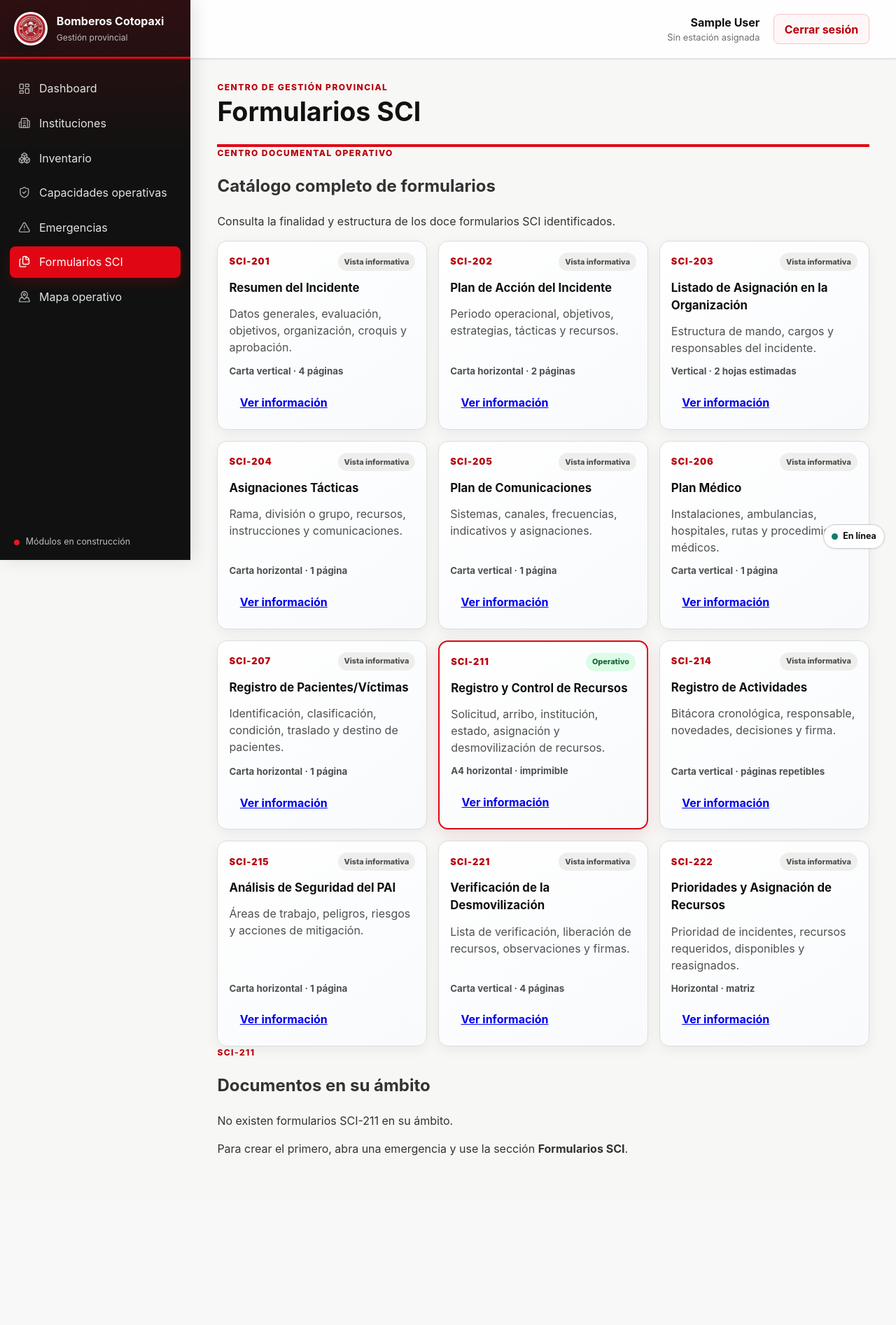
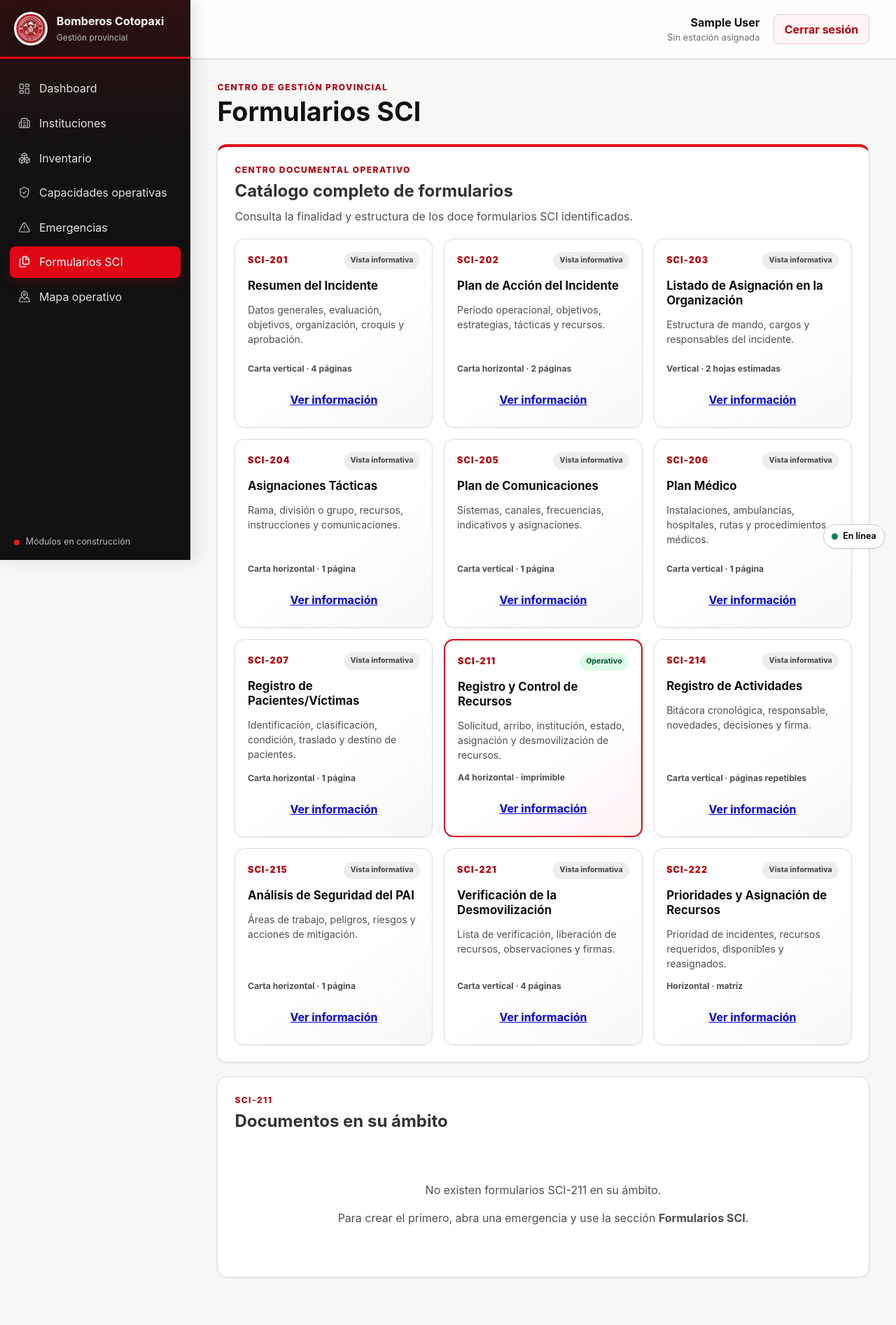
Before and after one commit to Adrian2004-jamv/Bomberos, a Django app: page /emergencias/formularios-sci/211/ in a window 1280 px wide. Shown: the whole page at 70% size. Before the commit the page ends 1651 px from the top, so only its background shows below. Run offline with Django 5.2, Linux system fonts and the light colour scheme; the visitor is signed in with stand-in values (Sample User, id 1); data comes from the database, SQL or seed files in the repository; data that the repository does not hold is empty; parts of the project's set-up code (start-up, migrations or seed data) failed here and were passed over.

Commit message:
style: mejorar interfaz del catalogo sci

```diff
--- a/emergencias/test_sci211.py
+++ b/emergencias/test_sci211.py
@@ -175,7 +175,7 @@ class SCI211Tests(TestCase):
         self.assertContains(respuesta, "Centro documental operativo")
         self.assertContains(respuesta, formulario.codigo)
         self.assertContains(respuesta, "Continuar edición")
-        self.assertContains(respuesta, "Vista imprimible")
+        self.assertContains(respuesta, "Imprimir")
         self.assertContains(respuesta, "Descargar PDF")
 
     def test_catalogo_muestra_los_doce_formularios_y_sus_fichas(self):
--- /dev/null
+++ b/static/emergencias/css/sci_catalog.css
@@ -0,0 +1,23 @@
+.sci-catalog-panel{overflow:hidden;border-top:4px solid var(--color-red-600)}
+.sci-catalog-panel .panel__heading p:last-child{max-width:680px;margin:.35rem 0 0;color:var(--color-slate-600)}
+.sci-catalog{display:grid;grid-template-columns:repeat(3,minmax(0,1fr));gap:1rem;margin-top:1.25rem}
+.sci-catalog-card{display:flex;min-width:0;min-height:270px;flex-direction:column;gap:.8rem;padding:1.1rem;border:1px solid var(--color-slate-200);border-radius:var(--radius-md);background:linear-gradient(145deg,#fff 55%,var(--color-slate-50));box-shadow:var(--shadow-sm);transition:transform var(--transition),box-shadow var(--transition),border-color var(--transition)}
+.sci-catalog-card:hover{transform:translateY(-3px);border-color:var(--color-slate-300);box-shadow:var(--shadow-md)}
+.sci-catalog-card--ready{border:2px solid var(--color-red-600);background:linear-gradient(145deg,#fff 58%,#fff1f2)}
+.sci-catalog-card header{display:flex;align-items:center;justify-content:space-between;gap:.6rem}
+.sci-catalog-card header>span:first-child{color:var(--color-red-700);font-size:.78rem;font-weight:900;letter-spacing:.09em}
+.sci-catalog-card h3{margin:0;color:var(--color-navy-950);font-size:1.05rem;line-height:1.25}
+.sci-catalog-card p{margin:0;color:var(--color-slate-600);font-size:.88rem;line-height:1.5}
+.sci-catalog-card small{display:block;margin-top:auto;color:var(--color-slate-600);font-size:.76rem;font-weight:750}
+.sci-catalog-card>.button{width:100%;justify-content:center;text-align:center}
+.sci-catalog-card>.button+.button{margin-top:-.35rem}
+.sci-status{display:inline-flex;align-items:center;justify-content:center;padding:.3rem .58rem;border-radius:999px;background:var(--color-slate-100);color:var(--color-slate-600);font-size:.66rem;font-weight:850;white-space:nowrap}
+.sci-status--ready{background:#dcfce7;color:#166534}.sci-status--draft{background:#fef3c7;color:#92400e}
+#documentos-sci211{scroll-margin-top:1rem}
+.sci-documents{display:grid;gap:1rem;margin-top:1rem}
+.sci-document-card{display:grid;grid-template-columns:minmax(230px,.8fr) minmax(320px,1.2fr) minmax(260px,auto);align-items:center;gap:1.1rem;padding:1rem;border:1px solid var(--color-slate-200);border-radius:var(--radius-md);background:#fff;box-shadow:var(--shadow-sm)}
+.sci-document-card__identity{display:flex;align-items:center;gap:.85rem;min-width:0}.sci-document-card__identity>span{display:grid;width:3.5rem;height:3.5rem;flex:0 0 auto;place-items:center;border-radius:.8rem;background:var(--color-red-700);color:#fff;font-size:.72rem;font-weight:900}.sci-document-card__identity strong{display:block;overflow-wrap:anywhere;color:var(--color-navy-950)}.sci-document-card__identity p{margin:.25rem 0 0;color:var(--color-slate-600);font-size:.8rem}
+.sci-document-card dl{display:grid;grid-template-columns:1.5fr .7fr .9fr;gap:.7rem;margin:0}.sci-document-card dl div{min-width:0}.sci-document-card dt{color:var(--color-slate-600);font-size:.65rem;font-weight:800;text-transform:uppercase;letter-spacing:.05em}.sci-document-card dd{margin:.25rem 0 0;color:var(--color-navy-950);font-size:.8rem;font-weight:700;overflow-wrap:anywhere}
+.sci-document-card__actions{display:flex;flex-wrap:wrap;justify-content:flex-end;gap:.45rem}.sci-document-card__actions .button{min-height:2.25rem;padding:.5rem .7rem;font-size:.74rem}.button--quiet{border-color:transparent;background:var(--color-slate-100)}
+@media(max-width:1100px){.sci-catalog{grid-template-columns:repeat(2,minmax(0,1fr))}.sci-document-card{grid-template-columns:1fr 1fr}.sci-document-card__actions{grid-column:1/-1;justify-content:flex-start}}
+@media(max-width:700px){.sci-catalog{grid-template-columns:1fr}.sci-catalog-card{min-height:0}.sci-document-card{grid-template-columns:1fr}.sci-document-card__actions{grid-column:auto}.sci-document-card dl{grid-template-columns:1fr 1fr}.sci-document-card dl div:first-child{grid-column:1/-1}.sci-document-card__actions .button{flex:1 1 130px;justify-content:center}}
--- a/templates/emergencias/sci211/lista.html
+++ b/templates/emergencias/sci211/lista.html
@@ -1,6 +1,6 @@
 {% extends "base.html" %}{% load static %}
 {% block title %}Formularios SCI{% endblock %}{% block page_title %}Formularios SCI{% endblock %}
-{% block extra_css %}<link rel="stylesheet" href="{% static 'emergencias/css/sci211.css' %}">{% endblock %}
+{% block extra_css %}<link rel="stylesheet" href="{% static 'emergencias/css/emergencias.css' %}"><link rel="stylesheet" href="{% static 'emergencias/css/sci_catalog.css' %}">{% endblock %}
 {% block content %}
 <section class="panel sci-catalog-panel">
     <div class="panel__heading"><div><p class="eyebrow">Centro documental operativo</p><h2>Catálogo completo de formularios</h2><p>Consulta la finalidad y estructura de los doce formularios SCI identificados.</p></div></div>
@@ -14,6 +14,6 @@
 </section>
 <section class="panel" id="documentos-sci211">
     <div class="panel__heading"><div><p class="eyebrow">SCI-211</p><h2>Documentos en su ámbito</h2></div></div>
-    {% if formularios %}<div class="table-responsive"><table><thead><tr><th>Formulario</th><th>Emergencia</th><th>Estado</th><th>Actualizado</th><th>Acciones</th></tr></thead><tbody>{% for f in formularios %}<tr><td><strong>{{ f.codigo }}</strong><br>Registro y Control de Recursos</td><td>{{ f.emergencia.codigo }}<br>{{ f.emergencia.tipo_emergencia }}</td><td>{{ f.get_estado_display }}</td><td>{{ f.fecha_actualizacion|date:"d/m/Y H:i" }}</td><td><div class="button-group">{% if f.es_editable %}<a class="button button--primary" href="{% url 'emergencias:sci211_editar' f.pk %}">Continuar edición</a>{% endif %}<a class="button" href="{% url 'emergencias:sci211_detalle' f.pk %}">Consultar</a><a class="button" href="{% url 'emergencias:sci211_imprimir' f.pk %}">Vista imprimible</a><a class="button" href="{% url 'emergencias:sci211_pdf' f.pk %}">Descargar PDF</a></div></td></tr>{% endfor %}</tbody></table></div>{% else %}<div class="empty-state"><p>No existen formularios SCI-211 en su ámbito.</p><p>Para crear el primero, abra una emergencia y use la sección <strong>Formularios SCI</strong>.</p></div>{% endif %}
+    {% if formularios %}<div class="sci-documents">{% for f in formularios %}<article class="sci-document-card"><div class="sci-document-card__identity"><span>SCI-211</span><div><strong>{{ f.codigo }}</strong><p>Registro y Control de Recursos</p></div></div><dl><div><dt>Emergencia</dt><dd>{{ f.emergencia.codigo }} · {{ f.emergencia.tipo_emergencia }}</dd></div><div><dt>Estado</dt><dd><span class="sci-status{% if f.es_editable %} sci-status--draft{% else %} sci-status--ready{% endif %}">{{ f.get_estado_display }}</span></dd></div><div><dt>Actualizado</dt><dd>{{ f.fecha_actualizacion|date:"d/m/Y H:i" }}</dd></div></dl><div class="sci-document-card__actions">{% if f.es_editable %}<a class="button button--primary" href="{% url 'emergencias:sci211_editar' f.pk %}">Continuar edición</a>{% endif %}<a class="button" href="{% url 'emergencias:sci211_detalle' f.pk %}">Consultar</a><a class="button" href="{% url 'emergencias:sci211_imprimir' f.pk %}">Imprimir</a><a class="button button--quiet" href="{% url 'emergencias:sci211_pdf' f.pk %}">Descargar PDF</a></div></article>{% endfor %}</div>{% else %}<div class="empty-state"><p>No existen formularios SCI-211 en su ámbito.</p><p>Para crear el primero, abra una emergencia y use la sección <strong>Formularios SCI</strong>.</p></div>{% endif %}
 </section>
 {% endblock %}
```
